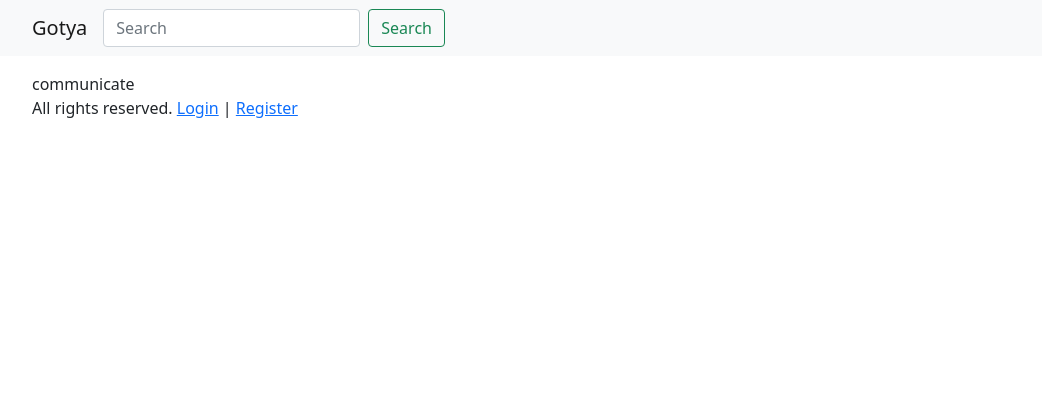
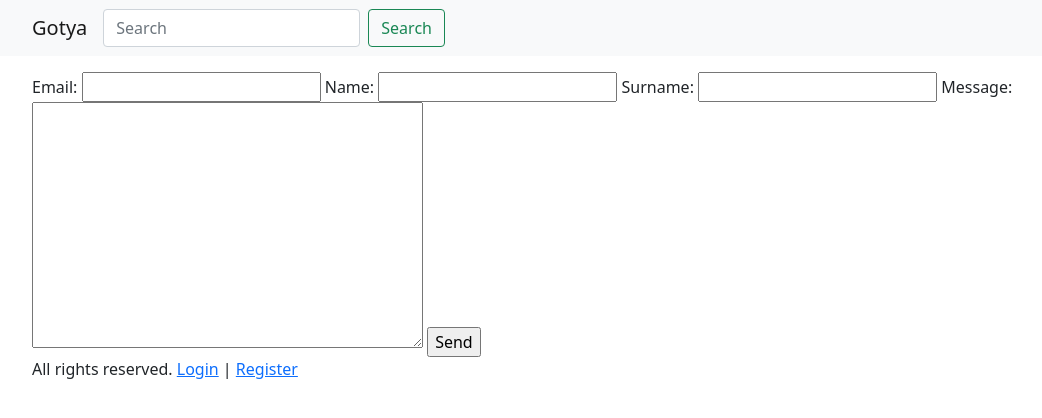
Before and after one commit to mirayiyidogan/swe_573, a Django app: page /communication in a window 1280 px wide. Shown: the top 418 px of the page, without its empty margins (50-1092 px from the left). Run offline with Django 4.2, Linux system fonts and the light colour scheme; data that the repository does not hold is empty; parts of the project's set-up code (start-up, migrations or seed data) failed here and were passed over; some libraries are stand-ins or nearby versions.

Commit message:
contact and communication models have been initilizad

```diff
--- /dev/null
+++ b/gotya/forms/__init__.py
@@ -0,0 +1 @@
+from .communication import CommunicationForm
--- /dev/null
+++ b/gotya/forms/communication.py
@@ -0,0 +1,7 @@
+from django import forms
+
+class CommunicationForm(forms.Form):
+    email = forms.EmailField(max_length=100)
+    name = forms.CharField(max_length=20)
+    surname = forms.CharField(max_length=20)
+    message = forms.CharField(widget=forms.Textarea)
--- a/gotya/models/contact.py
+++ b/gotya/models/contact.py
@@ -2,7 +2,8 @@ from django.db import models
 
 class ContactModel(models.Model):
     email= models.EmailField(max_length=250)
-    name_surname= models.CharField(max_length=150)
+    name = models.TextField(default='some_value' ,max_length=50)
+    surname= models.TextField(max_length=50)
     message= models.TextField()
     created_date = models.DateTimeField(auto_now_add=True)
 
--- a/gotya/templates/pages/communication.html
+++ b/gotya/templates/pages/communication.html
@@ -4,6 +4,10 @@
 
 {% block content %}
 
-    communicate
+    <form method="POST">
+        {% csrf_token %}
+        {{ form }}
+        <input type="submit" value="Send" />
+    </form>
 
  {% endblock %}
--- a/gotya/views/communicate.py
+++ b/gotya/views/communicate.py
@@ -1,8 +1,22 @@
 from multiprocessing import context
-from django.shortcuts import render
+from django.shortcuts import render, redirect
+from gotya.forms import CommunicationForm
+from gotya.models import ContactModel
 
 def communicate(request):
+    form = CommunicationForm()
+    if request.method == 'POST':
+        form = CommunicationForm(request.POST)
+        if form.is_valid():
+            contact = ContactModel()
+            contact.email = form.cleaned_data['email']
+            contact.name = form.cleaned_data['name']
+            contact.surname = form.cleaned_data['surname']
+            contact.message = form.cleaned_data['message']
+            contact.save()
+            return redirect('home')
+        #else:
     context = {
-        'key': 'header content whatsapp '
+        'form': form
     }
     return render(request, 'pages/communication.html', context=context) #render function will look up template files for context
```
